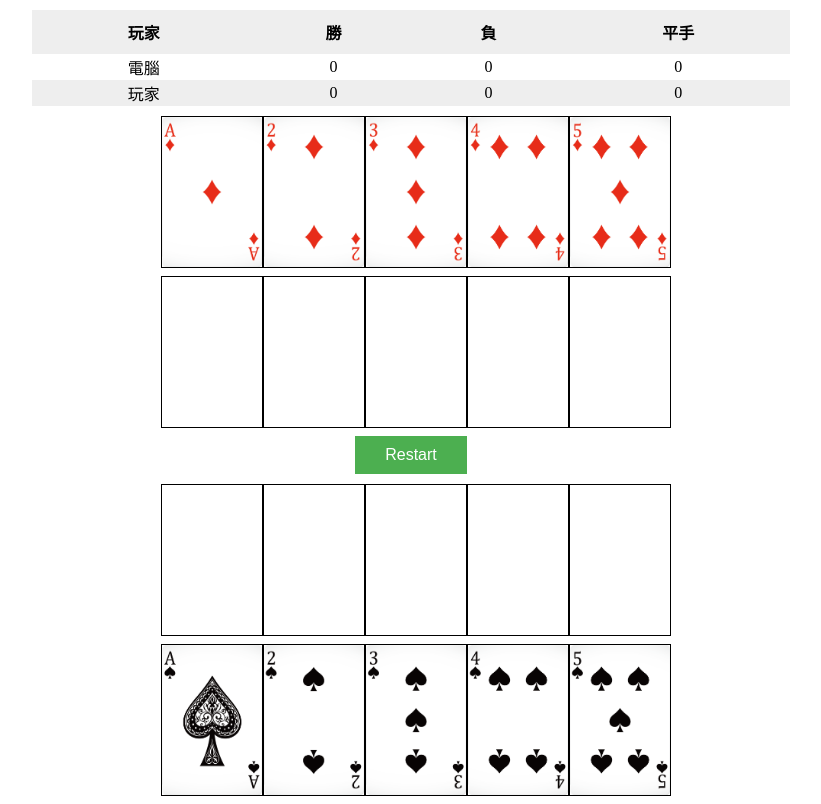
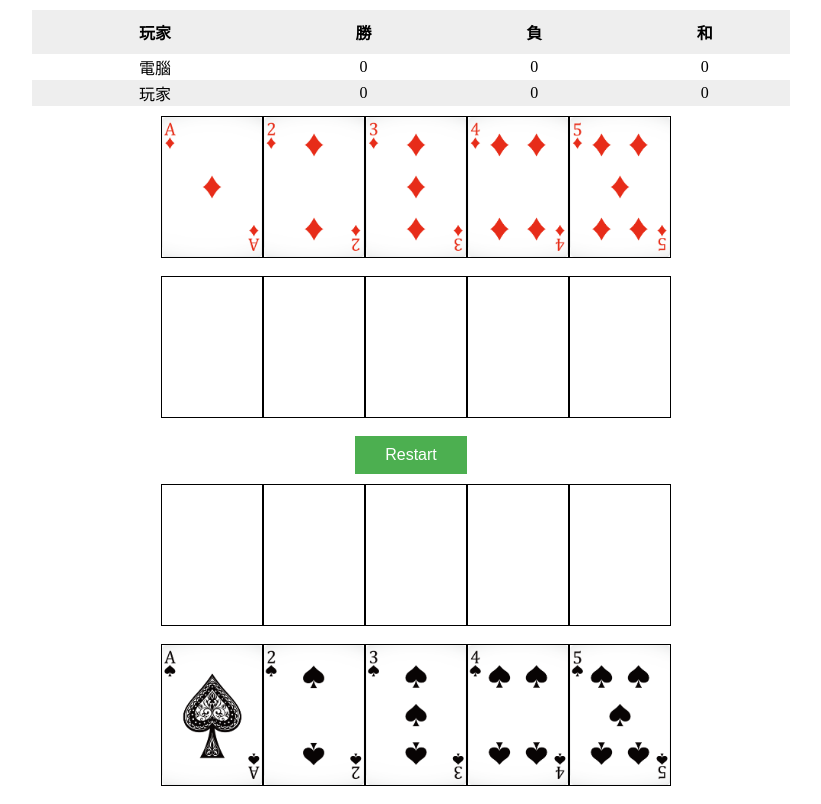
Before and after one commit to Jwander0820/one2five-12345-Gaming, a plain HTML site: page index.html in a window 1280 px wide. Shown: the whole page, without its empty margins (229-1050 px from the left). Drawn offline with Linux system fonts and the light colour scheme.

Commit message:
refactor: 調整js圖片處理適應手機端
1. 調整js圖片處理適應手機端
2. 微調css樣式

```diff
--- a/12345.css
+++ b/12345.css
@@ -19,7 +19,7 @@
 
 .card {
   width: 100px;
-  height: 150px;
+  height: 140px;
   border: 1px solid black;
   margin: auto;
   float: left;
--- a/index.html
+++ b/index.html
@@ -2,20 +2,21 @@
 <html>
 
 <head>
+  <meta name="viewport" content="width=device-width, initial-scale=1">
   <link rel="stylesheet" type="text/css" href="12345.css">
   <!-- rel 屬性表示資源類型，對應的值為 "stylesheet"，表示這是一個樣式表 -->
   <!-- type 屬性表示檔案類型，對應的值為 "text/css"，表示這是一個 CSS 檔案 -->
   <!-- href 屬性表示檔案位置，對應的值是 CSS 檔案的絕對或相對路徑。 -->
 </head>
 
-<!-- HTML code -->
+<body>
   <div class="tablestyle">
     <table id="scoreboard">
       <tr>
         <th>玩家</th>
         <th>勝</th>
         <th>負</th>
-      <th>平手</th>
+        <th>和</th>
       </tr>
       <tr>
         <td>電腦</td>
@@ -32,29 +33,26 @@
     </table>
   </div>
 
-<!-- 玩家1(電腦)卡牌 -->
-
-<body>
   <div class="wrap">
     <div id="player1" class="player">
       <div class="card" id="p1_card1" ondrop="drop(event)" ondragover="allowDrop(event)">
-        <img id="p1_drag1" src="./public/card/p2_card_1_diamond.png" width="100px" height="150px" draggable="true"
+        <img id="p1_drag1" src="./public/card/p2_card_1_diamond.png" width="100%" draggable="true"
           ondragstart="drag(event)">
       </div>
       <div class="card" id="p1_card2" ondrop="drop(event)" ondragover="allowDrop(event)">
-        <img id="p1_drag2" src="./public/card/p2_card_2_diamond.png" width="100px" height="150px" draggable="true"
+        <img id="p1_drag2" src="./public/card/p2_card_2_diamond.png" width="100%" draggable="true"
           ondragstart="drag(event)">
       </div>
       <div class="card" id="p1_card3" ondrop="drop(event)" ondragover="allowDrop(event)">
-        <img id="p1_drag3" src="./public/card/p2_card_3_diamond.png" width="100px" height="150px" draggable="true"
+        <img id="p1_drag3" src="./public/card/p2_card_3_diamond.png" width="100%" draggable="true"
           ondragstart="drag(event)">
       </div>
       <div class="card" id="p1_card4" ondrop="drop(event)" ondragover="allowDrop(event)">
-        <img id="p1_drag4" src="./public/card/p2_card_4_diamond.png" width="100px" height="150px" draggable="true"
+        <img id="p1_drag4" src="./public/card/p2_card_4_diamond.png" width="100%" draggable="true"
           ondragstart="drag(event)">
       </div>
       <div class="card" id="p1_card5" ondrop="drop(event)" ondragover="allowDrop(event)">
-        <img id="p1_drag5" src="./public/card/p2_card_5_diamond.png" width="100px" height="150px" draggable="true"
+        <img id="p1_drag5" src="./public/card/p2_card_5_diamond.png" width="100%" draggable="true"
           ondragstart="drag(event)">
       </div>
     </div>
@@ -82,27 +80,28 @@
     <!-- 玩家2卡牌 -->
     <div id="player2" class="player">
       <div class="card" id="p2_card1" ondrop="drop(event)" ondragover="allowDrop(event)">
-        <img id="p2_drag1" src="./public/card/p1_card_1_spades.png" width="100px" height="150px" draggable="true"
+        <img id="p2_drag1" src="./public/card/p1_card_1_spades.png" width="100%" draggable="true"
           ondragstart="drag(event)">
       </div>
       <div class="card" id="p2_card2" ondrop="drop(event)" ondragover="allowDrop(event)">
-        <img id="p2_drag2" src="./public/card/p1_card_2_spades.png" width="100px" height="150px" draggable="true"
+        <img id="p2_drag2" src="./public/card/p1_card_2_spades.png" width="100%" draggable="true"
           ondragstart="drag(event)">
       </div>
       <div class="card" id="p2_card3" ondrop="drop(event)" ondragover="allowDrop(event)">
-        <img id="p2_drag3" src="./public/card/p1_card_3_spades.png" width="100px" height="150px" draggable="true"
+        <img id="p2_drag3" src="./public/card/p1_card_3_spades.png" width="100%" draggable="true"
           ondragstart="drag(event)">
       </div>
       <div class="card" id="p2_card4" ondrop="drop(event)" ondragover="allowDrop(event)">
-        <img id="p2_drag4" src="./public/card/p1_card_4_spades.png" width="100px" height="150px" draggable="true"
+        <img id="p2_drag4" src="./public/card/p1_card_4_spades.png" width="100%" draggable="true"
           ondragstart="drag(event)">
       </div>
       <div class="card" id="p2_card5" ondrop="drop(event)" ondragover="allowDrop(event)">
-        <img id="p2_drag5" src="./public/card/p1_card_5_spades.png" width="100px" height="150px" draggable="true"
+        <img id="p2_drag5" src="./public/card/p1_card_5_spades.png" width="100%" draggable="true"
           ondragstart="drag(event)">
       </div>
       <!-- 其他卡牌 -->
     </div>
+
   </div>
   <script src="12345.js"></script>
 </body>
```
Lines whose indentation alone changed are shown as unchanged.
